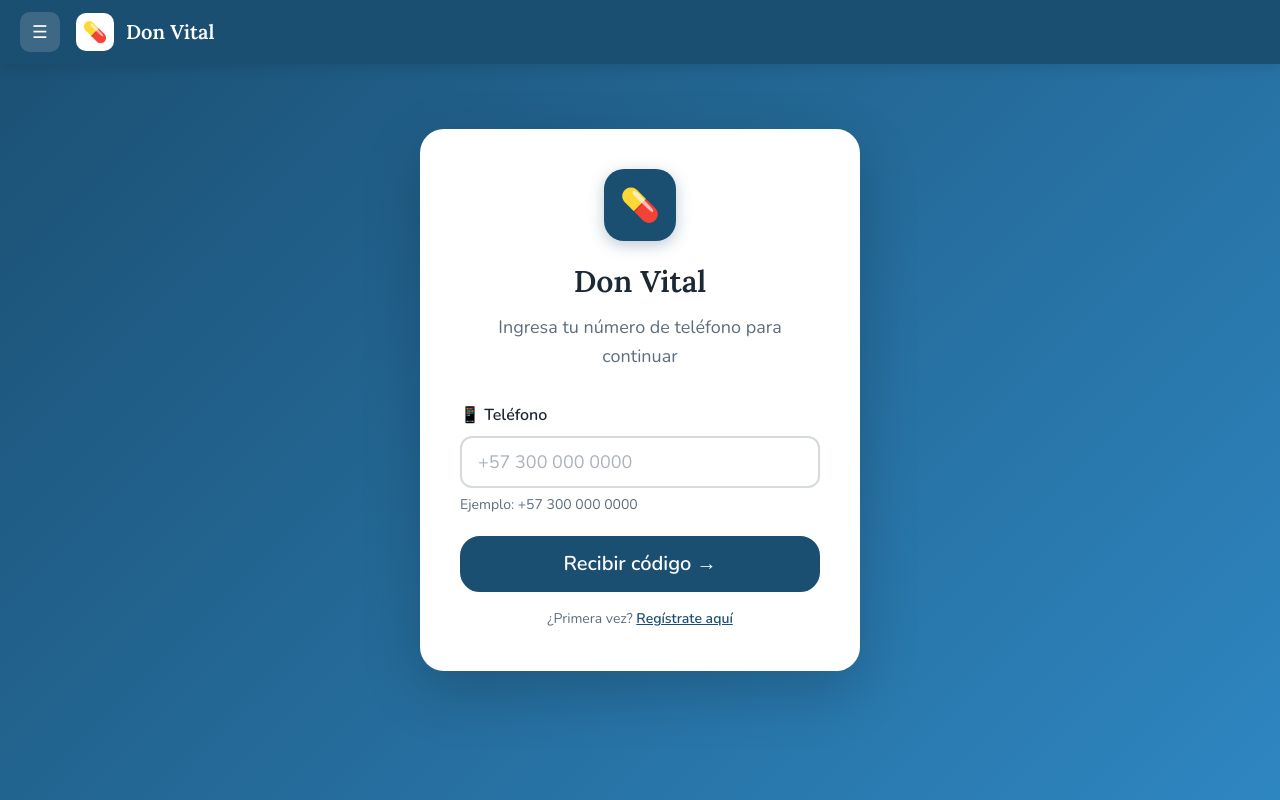
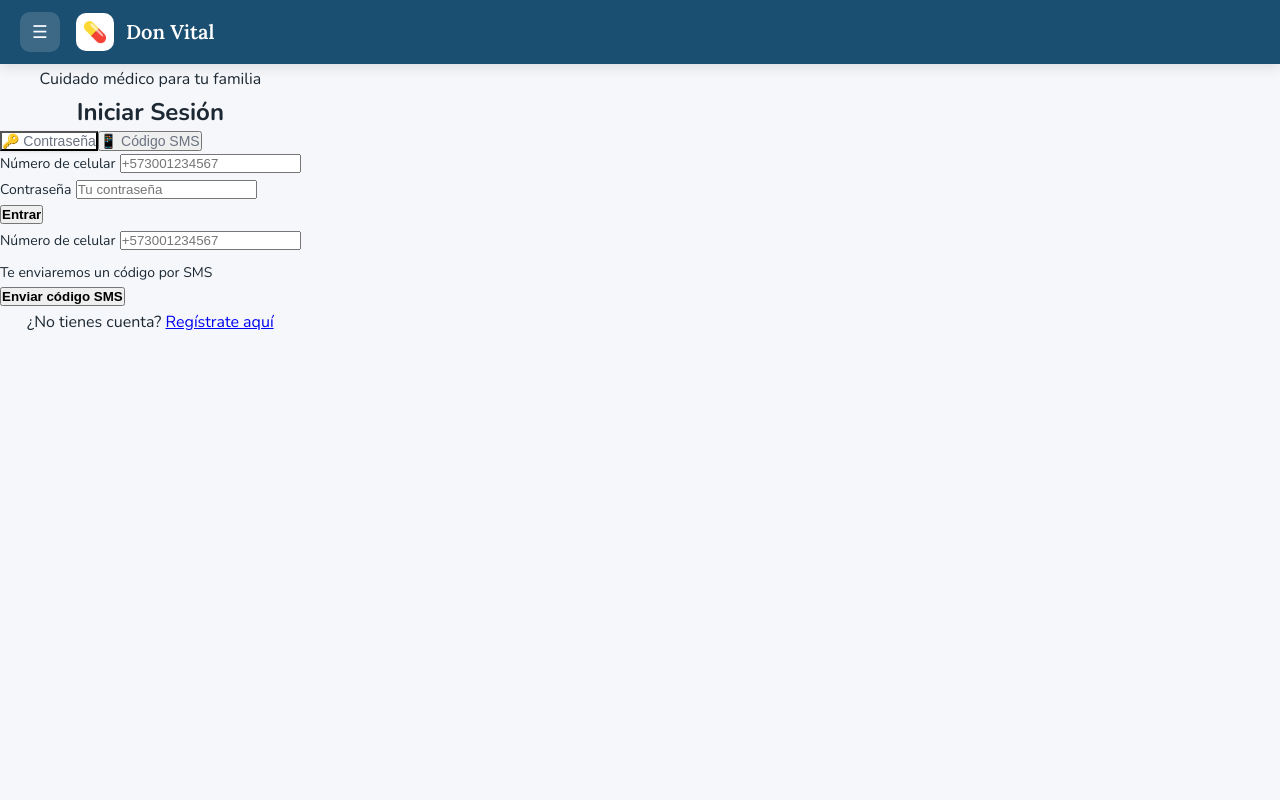
Before and after one commit to OsvaldoAguilar2024/donvital, a Django app: template templates/usuarios/login.html in a window 1280 px wide. Run offline with Django 5.2, Linux system fonts and the light colour scheme; the template is opened without the code that fills it: values that come from a table or form of the project are taken from there, others are empty; parts of the project's set-up code (start-up, migrations or seed data) failed here and were passed over.

Commit message:
version login y otp

```diff
--- a/apps/usuarios/forms.py
+++ b/apps/usuarios/forms.py
@@ -1,65 +1,61 @@
-"""DON VITAL - Formularios de Usuarios"""
 from django import forms
 from .models import Usuario
 
 
-class TelefonoLoginForm(forms.Form):
-    telefono = forms.CharField(
-        max_length=20,
-        widget=forms.TextInput(attrs={
-            'placeholder': '+57 300 000 0000',
-            'inputmode': 'tel',
-            'autocomplete': 'tel',
-            'class': 'form-input',
+class RegistroForm(forms.ModelForm):
+    password = forms.CharField(
+        label='Contraseña',
+        widget=forms.PasswordInput(attrs={
+            'class': 'w-full px-4 py-3 border border-gray-300 rounded-lg text-lg',
+            'placeholder': 'Mínimo 6 caracteres'
         }),
-        label='Tu número de teléfono'
+        min_length=6,
+        required=True
+    )
+    confirmar_password = forms.CharField(
+        label='Confirmar contraseña',
+        widget=forms.PasswordInput(attrs={
+            'class': 'w-full px-4 py-3 border border-gray-300 rounded-lg text-lg',
+            'placeholder': 'Repite tu contraseña'
+        }),
+        required=True
     )
 
-    def clean_telefono(self):
-        tel = self.cleaned_data['telefono'].strip().replace(' ', '').replace('-', '')
-        if not tel.startswith('+'):
-            tel = '+57' + tel.lstrip('0')
-        return tel
-
-
-class OTPVerificacionForm(forms.Form):
-    codigo = forms.CharField(
-        max_length=6,
-        min_length=6,
-        widget=forms.TextInput(attrs={
-            'placeholder': '123456',
-            'inputmode': 'numeric',
-            'autocomplete': 'one-time-code',
-            'class': 'form-input otp-input',
-            'maxlength': '6',
-        }),
-        label='Código de verificación'
-    )
-
-
-class RegistroForm(forms.ModelForm):
     class Meta:
         model = Usuario
-        fields = ['nombre', 'telefono', 'email', 'rol']
+        fields = ['nombre', 'telefono', 'rol']
         widgets = {
-            'nombre': forms.TextInput(attrs={'class': 'form-input', 'placeholder': 'Tu nombre completo'}),
-            'telefono': forms.TextInput(attrs={'class': 'form-input', 'placeholder': '+57 300 000 0000', 'inputmode': 'tel'}),
-            'email': forms.EmailInput(attrs={'class': 'form-input', 'placeholder': 'opcional@email.com'}),
-            'rol': forms.Select(attrs={'class': 'form-input'}),
+            'nombre': forms.TextInput(attrs={
+                'class': 'w-full px-4 py-3 border border-gray-300 rounded-lg text-lg',
+                'placeholder': 'Tu nombre completo'
+            }),
+            'telefono': forms.TextInput(attrs={
+                'class': 'w-full px-4 py-3 border border-gray-300 rounded-lg text-lg',
+                'placeholder': '+573001234567'
+            }),
+            'rol': forms.Select(attrs={
+                'class': 'w-full px-4 py-3 border border-gray-300 rounded-lg text-lg'
+            }),
         }
 
-    def clean_telefono(self):
-        tel = self.cleaned_data['telefono'].strip().replace(' ', '').replace('-', '')
-        if not tel.startswith('+'):
-            tel = '+57' + tel.lstrip('0')
-        return tel
+    def clean(self):
+        cleaned_data = super().clean()
+        password = cleaned_data.get('password')
+        confirmar = cleaned_data.get('confirmar_password')
+        if password and confirmar and password != confirmar:
+            raise forms.ValidationError('Las contraseñas no coinciden.')
+        return cleaned_data
 
 
 class PerfilForm(forms.ModelForm):
     class Meta:
         model = Usuario
-        fields = ['nombre', 'email', 'foto', 'fuente_grande', 'alto_contraste', 'notif_push', 'notif_sms']
+        fields = ['nombre', 'email']
         widgets = {
-            'nombre': forms.TextInput(attrs={'class': 'form-input'}),
-            'email': forms.EmailInput(attrs={'class': 'form-input'}),
+            'nombre': forms.TextInput(attrs={
+                'class': 'w-full px-4 py-3 border border-gray-300 rounded-lg'
+            }),
+            'email': forms.EmailInput(attrs={
+                'class': 'w-full px-4 py-3 border border-gray-300 rounded-lg'
+            }),
         }
--- a/templates/usuarios/login.html
+++ b/templates/usuarios/login.html
@@ -1,30 +1,117 @@
-{% extends 'base/base.html' %}
-{% block title %}Iniciar sesión - Don Vital{% endblock %}
+{% extends 'base.html' %}
+{% block title %}Iniciar Sesión - Don Vital{% endblock %}
+
 {% block content %}
-<div class="auth-wrapper">
-  <div class="auth-card animate-in">
-    <div class="auth-logo">
-      <div class="auth-logo-icon">💊</div>
-      <h1 class="auth-title">Don Vital</h1>
-      <p class="auth-subtitle">Ingresa tu número de teléfono para continuar</p>
+<div class="min-h-screen flex items-center justify-center bg-gray-50 py-12 px-4">
+  <div class="max-w-md w-full">
+
+    <div class="text-center mb-8">
+      <h1 class="text-3xl font-bold text-blue-700">Don Vital</h1>
+      <p class="text-gray-500 mt-2">Cuidado médico para tu familia</p>
     </div>
-    <form method="post" action="">
-      {% csrf_token %}
-      <div class="form-group">
-        <label class="form-label" for="id_telefono">📱 Teléfono</label>
-        {{ form.telefono }}
-        {% if form.telefono.errors %}
-          <p class="form-error">❌ {{ form.telefono.errors.0 }}</p>
-        {% endif %}
-        <p class="form-help">Ejemplo: +57 300 000 0000</p>
+
+    {% if messages %}
+      {% for message in messages %}
+        <div class="mb-4 p-4 rounded-lg {% if message.tags == 'error' %}bg-red-100 text-red-700{% elif message.tags == 'warning' %}bg-yellow-100 text-yellow-800{% else %}bg-green-100 text-green-700{% endif %}">
+          {{ message }}
+        </div>
+      {% endfor %}
+    {% endif %}
+
+    <div class="bg-white rounded-2xl shadow-lg p-8">
+      <h2 class="text-xl font-semibold text-gray-800 mb-6 text-center">Iniciar Sesión</h2>
+
+      <!-- Tabs -->
+      <div class="flex rounded-lg bg-gray-100 p-1 mb-6">
+        <button onclick="mostrarTab('password')" id="tab-password"
+          class="flex-1 py-2 px-4 rounded-md text-sm font-medium transition-all tab-btn active-tab">
+          🔑 Contraseña
+        </button>
+        <button onclick="mostrarTab('otp')" id="tab-otp"
+          class="flex-1 py-2 px-4 rounded-md text-sm font-medium transition-all tab-btn">
+          📱 Código SMS
+        </button>
       </div>
-      <button type="submit" class="btn btn-primary btn-block btn-lg">
-        Recibir código →
-      </button>
-    </form>
-    <p class="text-center mt-2" style="font-size:0.875rem;color:var(--color-text-muted);">
-      ¿Primera vez? <a href="/usuarios/registro/" style="color:var(--color-primary);font-weight:600;">Regístrate aquí</a>
-    </p>
+
+      <!-- Login con Contraseña -->
+      <div id="form-password">
+        <form method="post">
+          {% csrf_token %}
+          <input type="hidden" name="metodo" value="password">
+
+          <div class="mb-4">
+            <label class="block text-sm font-medium text-gray-700 mb-2">Número de celular</label>
+            <input type="tel" name="telefono" value="{{ telefono|default:'' }}"
+              placeholder="+573001234567"
+              class="w-full px-4 py-3 border border-gray-300 rounded-lg text-lg focus:outline-none focus:ring-2 focus:ring-blue-500"
+              required>
+          </div>
+
+          <div class="mb-6">
+            <label class="block text-sm font-medium text-gray-700 mb-2">Contraseña</label>
+            <input type="password" name="password"
+              placeholder="Tu contraseña"
+              class="w-full px-4 py-3 border border-gray-300 rounded-lg text-lg focus:outline-none focus:ring-2 focus:ring-blue-500"
+              required>
+          </div>
+
+          <button type="submit"
+            class="w-full bg-blue-600 hover:bg-blue-700 text-white font-bold py-4 px-6 rounded-lg text-lg transition-colors">
+            Entrar
+          </button>
+        </form>
+      </div>
+
+      <!-- Login con OTP -->
+      <div id="form-otp" class="hidden">
+        <form method="post">
+          {% csrf_token %}
+          <input type="hidden" name="metodo" value="otp">
+
+          <div class="mb-6">
+            <label class="block text-sm font-medium text-gray-700 mb-2">Número de celular</label>
+            <input type="tel" name="telefono"
+              placeholder="+573001234567"
+              class="w-full px-4 py-3 border border-gray-300 rounded-lg text-lg focus:outline-none focus:ring-2 focus:ring-blue-500"
+              required>
+            <p class="text-sm text-gray-500 mt-1">Te enviaremos un código por SMS</p>
+          </div>
+
+          <button type="submit"
+            class="w-full bg-green-600 hover:bg-green-700 text-white font-bold py-4 px-6 rounded-lg text-lg transition-colors">
+            Enviar código SMS
+          </button>
+        </form>
+      </div>
+
+      <div class="mt-6 text-center">
+        <p class="text-gray-600">¿No tienes cuenta?
+          <a href="{% url 'registro' %}" class="text-blue-600 font-medium hover:underline">Regístrate aquí</a>
+        </p>
+      </div>
+    </div>
+
   </div>
 </div>
+
+<style>
+  .active-tab { background-color: white; box-shadow: 0 1px 3px rgba(0,0,0,0.1); color: #1d4ed8; }
+  .tab-btn { color: #6b7280; }
+</style>
+
+<script>
+  function mostrarTab(tab) {
+    document.getElementById('form-password').classList.add('hidden');
+    document.getElementById('form-otp').classList.add('hidden');
+    document.getElementById('tab-password').classList.remove('active-tab');
+    document.getElementById('tab-otp').classList.remove('active-tab');
+
+    document.getElementById('form-' + tab).classList.remove('hidden');
+    document.getElementById('tab-' + tab).classList.add('active-tab');
+  }
+
+  {% if mostrar_password %}
+  mostrarTab('password');
+  {% endif %}
+</script>
 {% endblock %}
```
Also changed, not shown: apps/usuarios/views.py (+101 -96 lines).
